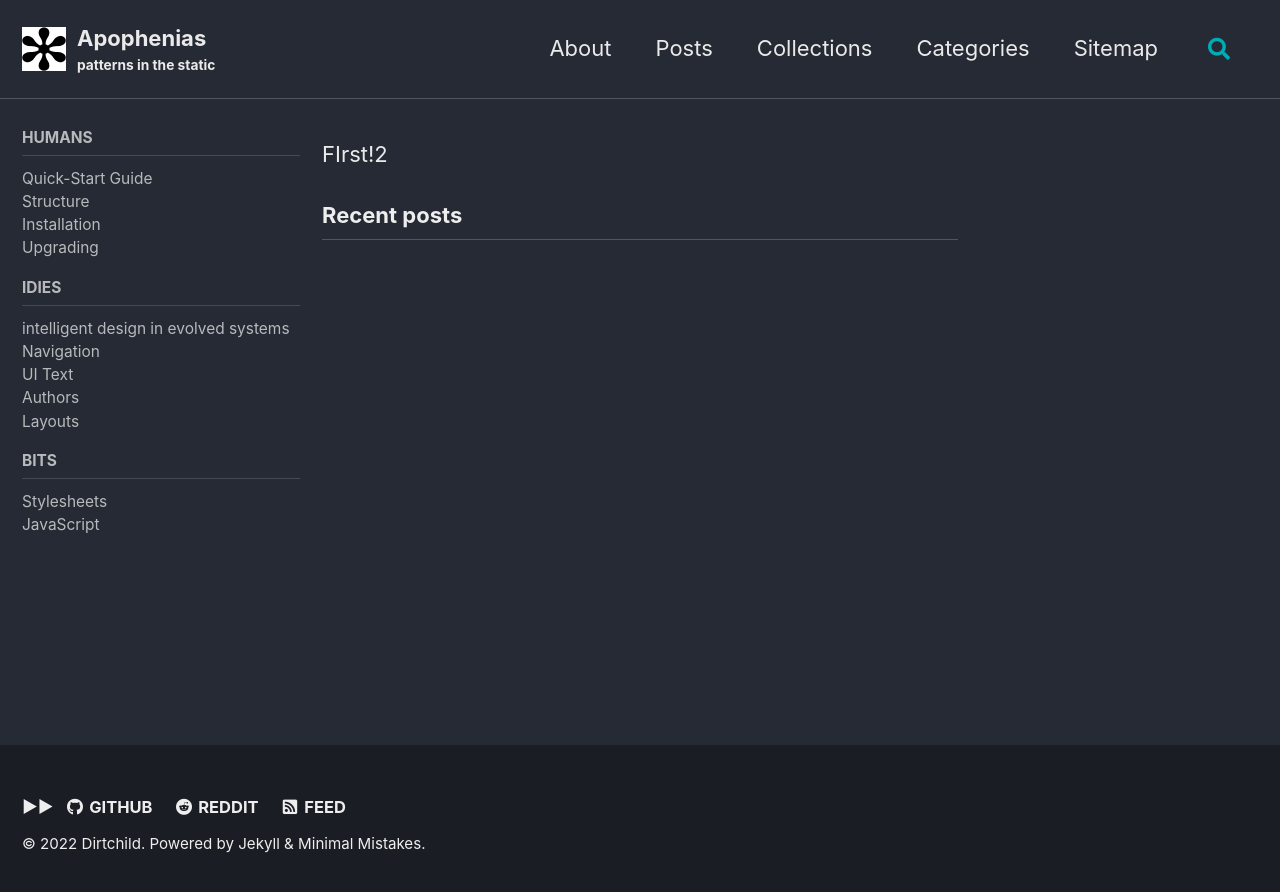
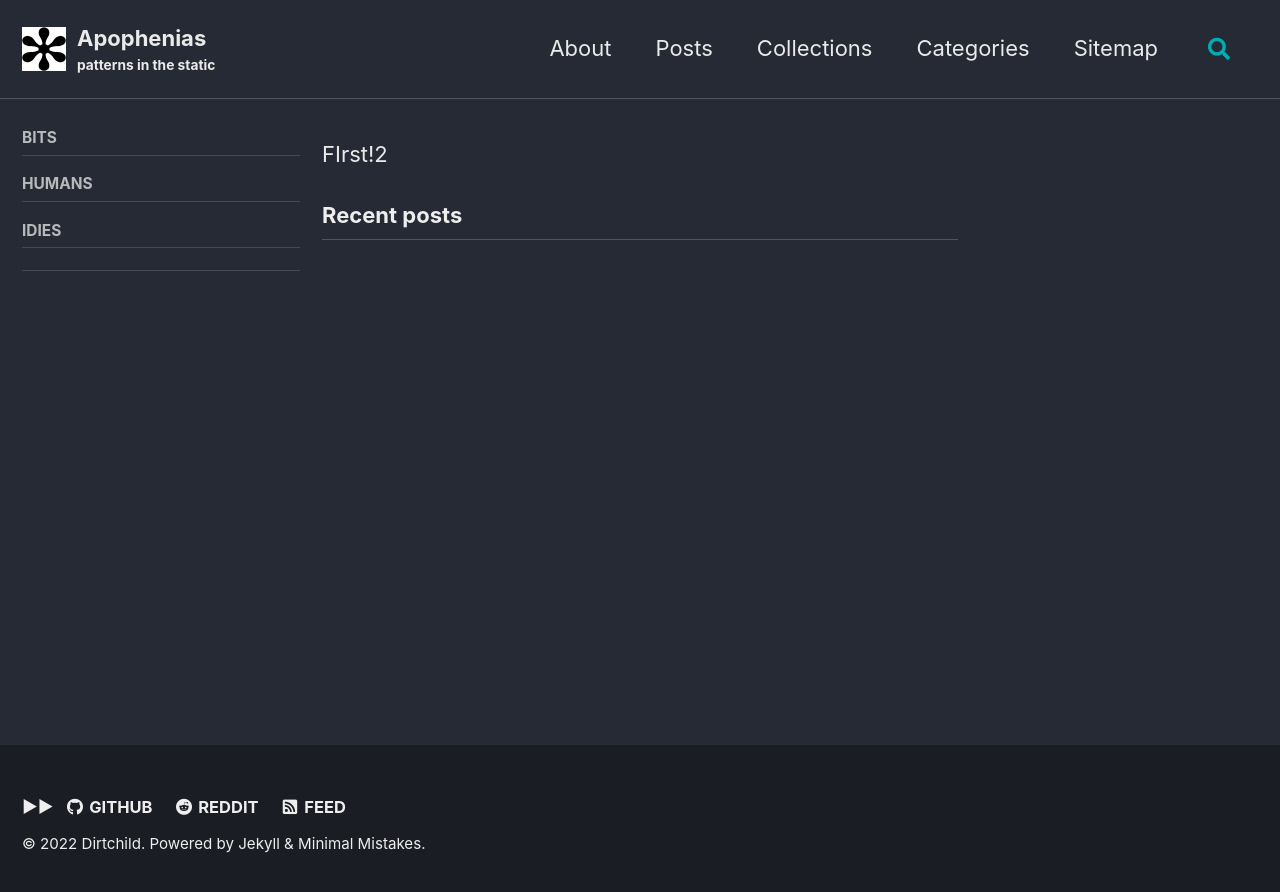
Before and after one commit to apophenias/apophenias.github.io, a Jekyll site: the page built from docs/index.html, in a window 1280 px wide. Shown: the top 892 px of the page. Built offline with Jekyll 4.4.1, drawn with Linux system fonts in a browser that asks for light colours; cached includes are drawn as plain includes; the list of posts is cut into pages by our own code.

Commit message:
working on structure by collection

```diff
--- a/docs/_config.yml
+++ b/docs/_config.yml
@@ -310,8 +310,17 @@
 collections_dir: site_content
 collections:
   humans:
+    permalink: /:title/:path
+    title: humans
+    date: 2022-10-13
     output: true
   idies: # intelligent design in evolved systems
+    permalink: /:title/:path
+    title: IDIES
+    date: 2022-10-13
     output: true
   bits:
+    permalink: /:title/:path
+    title: bits
+    date: 2022-10-13
     output: true
--- a/docs/_includes/nav_list
+++ b/docs/_includes/nav_list
@@ -7,17 +7,17 @@
   <input id="ac-toc" name="accordion-toc" type="checkbox" />
   <label for="ac-toc">{{ site.data.ui-text[site.locale].menu_label | default: "Toggle Menu" }}</label>
   <ul class="nav__items">
-    {% for nav in navigation %}
+    {% for nav in site.collections %}
       <li>
         {% if nav.url %}
-          <a href="{{ nav.url | relative_url }}"><span class="nav__sub-title">{{ nav.title }}</span></a>
+          <a href="{{ nav.url | relative_url }}"><span class="nav__sub-title">{{ nav.label }}</span></a>
         {% else %}
           <span class="nav__sub-title">{{ nav.title }}</span>
         {% endif %}
 
-        {% if nav.children != null %}
+        {% if site[collection.label] != null %}
         <ul>
-          {% for child in nav.children %}
+          {% for child in site[collection.label] %}
             <li><a href="{{ child.url | relative_url }}"{% if child.url == page.url %} class="active"{% endif %}>{{ child.title }}</a></li>
           {% endfor %}
         </ul>
```
Also changed, not shown: 1 other file.
